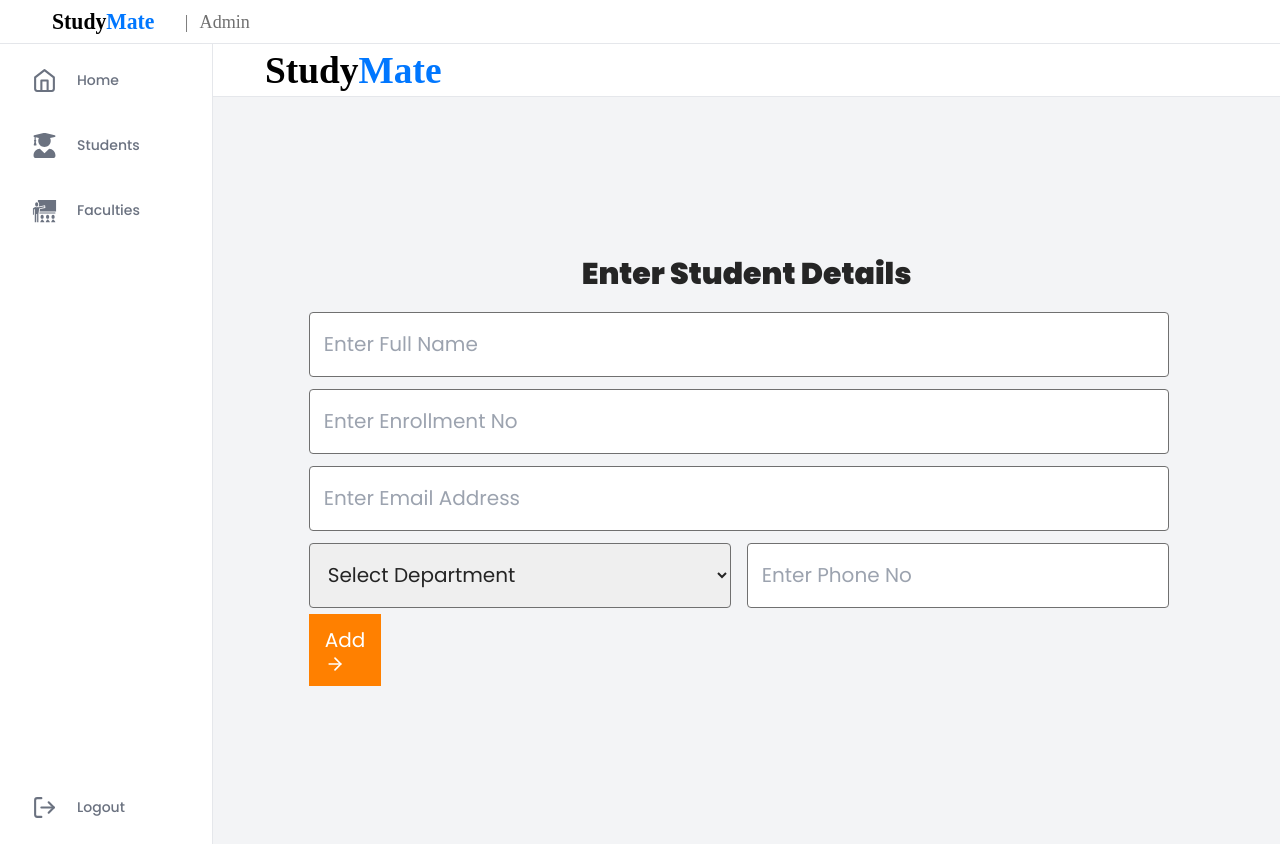
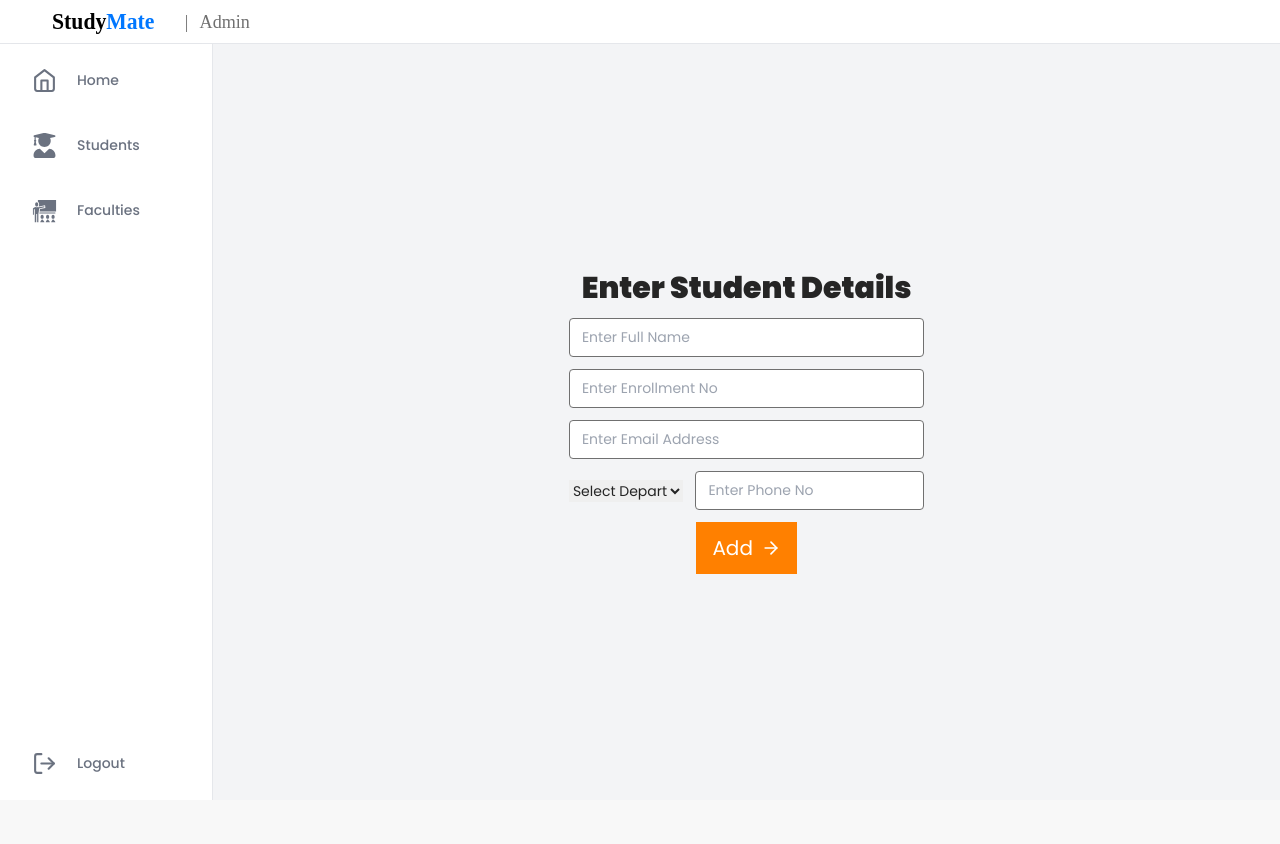
Before and after one commit to abhipatel7/studymate, a React (Create React App) app: page /admin/create-student in a window 1280 px wide. After the commit the page ends 800 px from the top, so only its background shows below. Built offline with nearby package versions, Linux system fonts and the light colour scheme.

Commit message:
Change input component and create student page

```diff
--- a/COLORS.js
+++ b/COLORS.js
@@ -25,6 +25,7 @@ const colors = {
     800: '#003066',
     900: '#001833',
   },
+  customGray: '#707070',
 };
 
 module.exports = colors;
--- a/src/App.jsx
+++ b/src/App.jsx
@@ -10,7 +10,6 @@ import CreateDepartment from './components/Admin/CreateDepartment/CreateDepartme
 import StudentLoginPage from './components/Student/StudentLoginPage/StudentLoginPage';
 import FacultyLoginPage from './components/Faculty/FacultyLoginPage/FacultyLoginPage';
 import Sidebar from './components/sidebar/Sidebar';
-import classes from './components/LoginPage/LoginPage.module.scss';
 import NavBar from './components/NavBar/NavBar';
 
 import { sidebarItems, sidebarItemsBottom } from './constants/sidebar';
@@ -26,7 +25,7 @@ const App = () => {
   return (
     <div className="flex flex-col min-h-screen">
       <div className="flex flex-row flex-none h-11">
-        <NavBar isAdmin styles={classes.navBarStyles} />
+        <NavBar isAdmin />
       </div>
       <div className="flex flex-row flex-1 bg-white">
         <div className="w-1/6 flex-none">
--- a/src/components/Admin/AdminLoginPage/AdminLoginPage.module.scss
+++ /dev/null
@@ -1,12 +0,0 @@
-.inputStyles {
-  border-color: #707070;
-  @apply rounded p-3.5 m-3 ml-0 mr-0 w-full border
-}
-
-@media screen and (min-width: 1024px) {
-  .inputStyles {
-    width: 568px;
-    height: 65px;
-    font-size: 1.25rem;
-  }
-}
--- a/src/components/Admin/CreateStudent/CreateStudent.jsx
+++ b/src/components/Admin/CreateStudent/CreateStudent.jsx
@@ -1,9 +1,7 @@
 import React, { useState } from 'react';
 import { FiArrowRight } from 'react-icons/fi';
 
-import classes from './CreateStudent.module.scss';
 import Input from '../../Input/Input';
-import NavBar from '../../NavBar/NavBar';
 import Button from '../../Button/Button';
 
 const CreateStudent = () => {
@@ -29,15 +27,12 @@ const CreateStudent = () => {
   const handlePhoneNoChange = (e) => setPhoneNo(e.target.value);
 
   return (
-    <div className="flex flex-col h-screen">
-      <NavBar styles={classes.navBarStyles} />
-      <div className={classes.containerStyles}>
-        <span className={classes.textStyles}>Enter Student Details</span>
-        <form onSubmit={handleSubmit} className={classes.formStyles}>
+    <div className="flex flex-col justify-center items-center space-y-3 h-full">
+      <span className="text-2xl font-black lg:w-auto lg:text-3xl">Enter Student Details</span>
+      <form onSubmit={handleSubmit} className="flex flex-col items-center justify-center space-y-3 w-11/12 sm:w-1/2 lg:w-4/12">
         <Input
           name="name"
           type="text"
-            styles={classes.inputStyles}
           value={name}
           placeholder="Enter Full Name"
           handleChange={handleNameChange}
@@ -46,7 +41,6 @@ const CreateStudent = () => {
         <Input
           name="enrollmentNo"
           type="number"
-            styles={classes.inputStyles}
           value={enrollmentNo}
           placeholder="Enter Enrollment No"
           handleChange={handleEnrollmentNoChange}
@@ -55,17 +49,16 @@ const CreateStudent = () => {
         <Input
           name="email"
           type="email"
-            styles={classes.inputStyles}
           value={email}
           placeholder="Enter Email Address"
           handleChange={handleEmailChange}
           required
         />
-          <div className={classes.c}>
+        <div className="flex flex-row space-x-3 items-center justify-center w-full">
           <select
             name="department"
-              className={classes.inputStyles}
             value={department}
+            className="w-1/2"
             onChange={handleDepartmentChange}
             required
           >
@@ -85,7 +78,6 @@ const CreateStudent = () => {
             type="number"
             min="10"
             max="10"
-              styles={classes.inputStyles}
             value={phoneNo}
             placeholder="Enter Phone No"
             handleChange={handlePhoneNoChange}
@@ -94,13 +86,11 @@ const CreateStudent = () => {
         </div>
         <Button
           type="submit"
-            styles={`${classes.buttonStyles} text-3xl p-2.5 mt-3 pl-10 pr-10 rounded`}
+          icon={<FiArrowRight />}
         >
           Add
-            <FiArrowRight />
         </Button>
       </form>
-      </div>
     </div>
   );
 };
--- a/src/components/Admin/CreateStudent/CreateStudent.module.scss
+++ b/src/components/Admin/CreateStudent/CreateStudent.module.scss
@@ -7,58 +7,3 @@ input::-webkit-inner-spin-button {
 input[type=number] {
   -moz-appearance: textfield;
 }
-
-.inputStyles {
-  border-color: #707070;
-  @apply w-full rounded p-3.5 mt-1.5 mb-1.5 border
-}
-
-.textStyles {
-  @apply text-2xl font-black mb-0.5 lg:w-auto lg:text-3xl lg:mb-3.5
-}
-
-.buttonStyles {
-  background-color: #FF8000;
-  color: #FFF;
-  svg {
-    @apply inline-block
-  }
-}
-
-.navBarStyles {
-  flex: 1;
-  @apply flex border-b bg-white flex-shrink-0 items-center justify-center lg:justify-start
-}
-
-.formStyles {
-  @apply w-full lg:w-auto
-}
-
-.formStyles:nth-last-child(2) {
-  width: 422px !important;
-}
-
-.containerStyles {
-  flex: 9;
-  @apply flex flex-col justify-center items-center p-3.5
-}
-
-@media screen and (min-width: 1024px) {
-  .inputStyles {
-    width: 860px;
-    height: 65px;
-    font-size: 1.25rem;
-  }
-
-  .c {
-    @apply flex
-  }
-  .c .inputStyles {
-    width: 422px;
-    @apply flex-1
-  }
-
-  .c .inputStyles:first-child {
-    margin-right: 1rem;
-  }
-}
--- a/src/components/Input/Input.jsx
+++ b/src/components/Input/Input.jsx
@@ -1,12 +1,29 @@
 import React from 'react';
+import classnames from 'classnames';
 
-const Input = ({
-  styles, handleChange, label, ...otherProps
-}) => (
-  <div>
-    {label ? <label>{label}</label> : null}
-    <input className={styles} onChange={handleChange} {...otherProps} />
-  </div>
-);
+const Input = (props) => {
+  const {
+    handleChange, label, inputClass, containerClass, ...otherProps
+  } = props;
+
+  return (
+    <div
+      className={classnames(
+        'w-full',
+        containerClass,
+      )}
+    >
+      {label ? <label>{label}</label> : null}
+      <input
+        className={classnames(
+          'w-full rounded px-3 py-2 border outline-none border-customGray',
+          inputClass,
+        )}
+        onChange={handleChange}
+        {...otherProps}
+      />
+    </div>
+  );
+};
 
 export default Input;
--- a/src/components/LoginPage/LoginPage.jsx
+++ b/src/components/LoginPage/LoginPage.jsx
@@ -2,7 +2,6 @@ import React, { useState } from 'react';
 import { FiArrowRight } from 'react-icons/fi';
 
 import Input from '../Input/Input';
-import classes from './LoginPage.module.scss';
 import Button from '../Button/Button';
 
 const LoginPage = (props) => {
@@ -19,13 +18,12 @@ const LoginPage = (props) => {
 
   return (
     <div className="flex flex-col h-full">
-      <div className={classes.containerStyles}>
-        <span className={classes.textStyles}>Enter Your Credentials</span>
-        <form onSubmit={handleSubmit} className={classes.formStyles}>
+      <div className="flex flex-col h-full space-y-3 justify-center items-center">
+        <span className="text-2xl font-semibold">Enter Your Credentials</span>
+        <form onSubmit={handleSubmit} className="flex flex-col space-y-3 items-center w-11/12 sm:w-1/2 lg:w-4/12">
           <Input
             name="email"
             type="email"
-            styles={classes.inputStyles}
             value={email}
             placeholder="Email Address"
             handleChange={handleEmailChange}
@@ -34,7 +32,6 @@ const LoginPage = (props) => {
           <Input
             name="password"
             type="password"
-            styles={classes.inputStyles}
             value={password}
             placeholder="Password"
             handleChange={handlePasswordChange}
--- a/src/components/LoginPage/LoginPage.module.scss
+++ /dev/null
@@ -1,38 +0,0 @@
-.inputStyles {
-  border-color: #707070;
-  @apply w-full rounded p-3.5 mt-3 mb-3 border
-}
-
-.textStyles {
-  @apply text-2xl font-black mb-0.5 lg:w-auto lg:text-3xl lg:mb-3.5
-}
-
-.navBarStyles {
-  flex: 1;
-  @apply flex border-b bg-white flex-shrink-0 items-center justify-center lg:justify-start
-}
-
-.formStyles {
-  @apply w-full flex flex-col items-center lg:w-auto
-}
-
-.containerStyles {
-  flex: 9;
-  @apply flex flex-col justify-center items-center p-3.5
-}
-
-@media screen and (min-width: 1024px) {
-  .inputStyles {
-    width: 568px;
-    height: 65px;
-    font-size: 1.25rem;
-  }
-  .buttonStyles {
-    width: 244.53px;
-    height: 85px;
-  }
-}
-
-.c {
-  flex: 1 4;
-}
```
Lines whose indentation alone changed are shown as unchanged.
